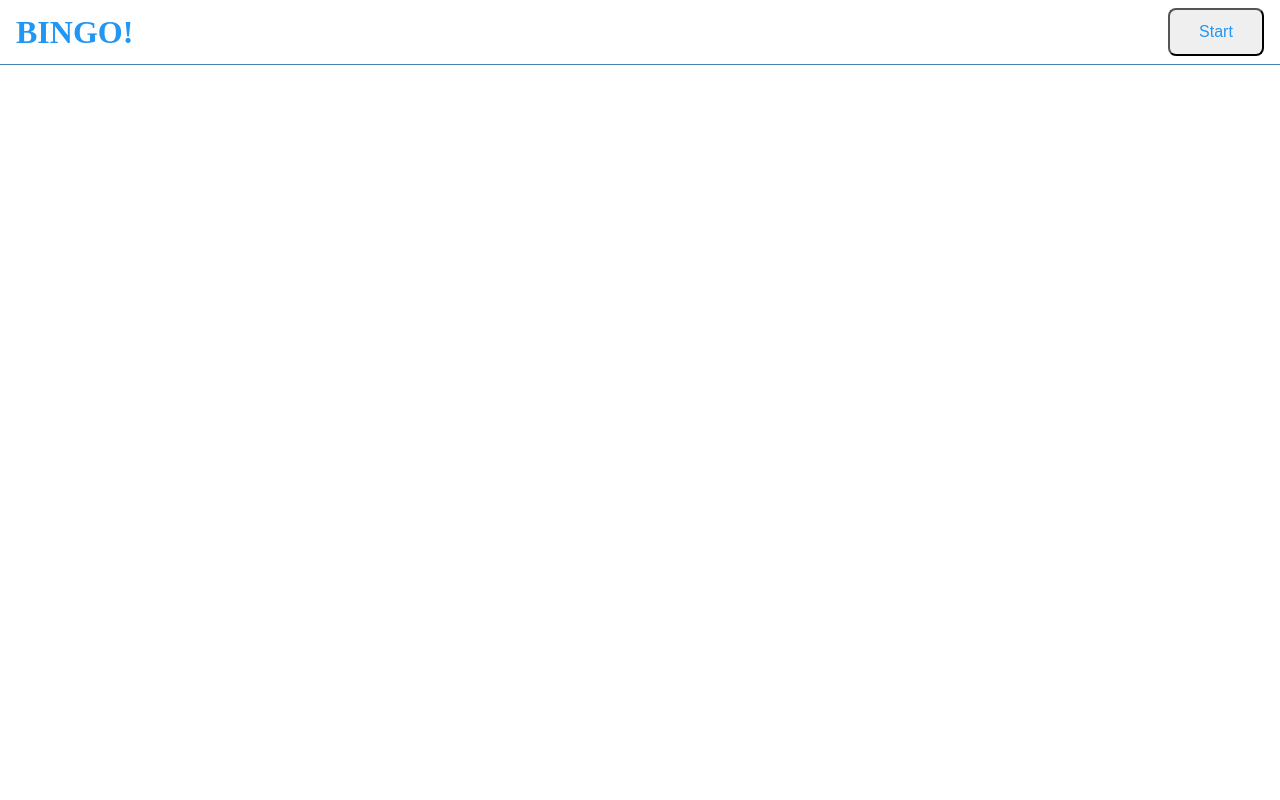
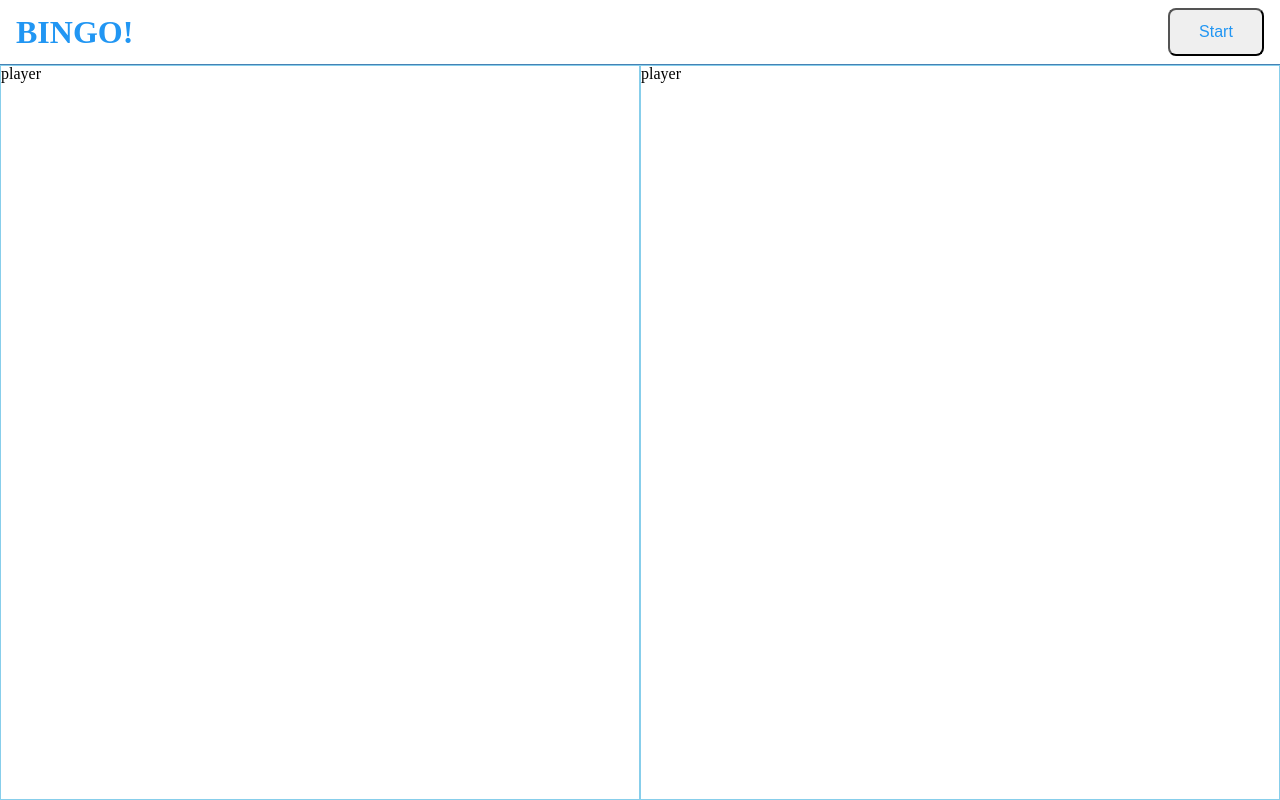
Before and after one commit to fed-gren/Bingo-Game, a React app: page / in a window 1280 px wide. Built offline with nearby package versions, Linux system fonts and the light colour scheme.

Commit message:
feat: create a player component
- Player 컴포넌트 마크업, 스타일 작성
- PlayerLayout 컴포넌트 마크업, 스타일 작성

```diff
--- a/src/Root.js
+++ b/src/Root.js
@@ -2,12 +2,17 @@ import React from "react";
 import "./styles/reset.css";
 import "./styles/style.css";
 import Header from "./components/Header";
+import Player from "./components/Player";
 
 const Root = () => {
   return (
-  <Header
-    title="BINGO!"
-  />
+    <>
+      <Header title="BINGO!" />
+      <div className="player_container">
+        <Player />
+        <Player />
+      </div>
+    </>
   );
 };
 
--- /dev/null
+++ b/src/components/Player.js
@@ -0,0 +1,10 @@
+import React from "react";
+import PlayerLayout from "./PlayerLayout";
+
+export default () => {
+  return (
+    <PlayerLayout>
+      <div className="player">player</div>
+    </PlayerLayout>
+  );
+};
--- /dev/null
+++ b/src/components/PlayerLayout.js
@@ -0,0 +1,6 @@
+import React from "react";
+import "../styles/PlayerLayout.css";
+
+export default ({ children }) => {
+  return <div className="player_layout">{children}</div>;
+};
--- /dev/null
+++ b/src/styles/PlayerLayout.css
@@ -0,0 +1,6 @@
+.player_layout {
+  box-sizing: border-box;
+  border: 1px solid skyblue;
+  height: 100%;
+  flex: 1;
+}
--- a/src/styles/style.css
+++ b/src/styles/style.css
@@ -1,4 +1,17 @@
-html, body {
+html, body, #root {
   width: 100%;
   height: 100%;
 }
+
+#root {
+  display: flex;
+  justify-content: space-around;
+  flex-direction: column;
+}
+
+.player_container {
+  display: flex;
+  justify-content: space-around;
+  align-items: flex-start;
+  flex: 1;
+}
```
